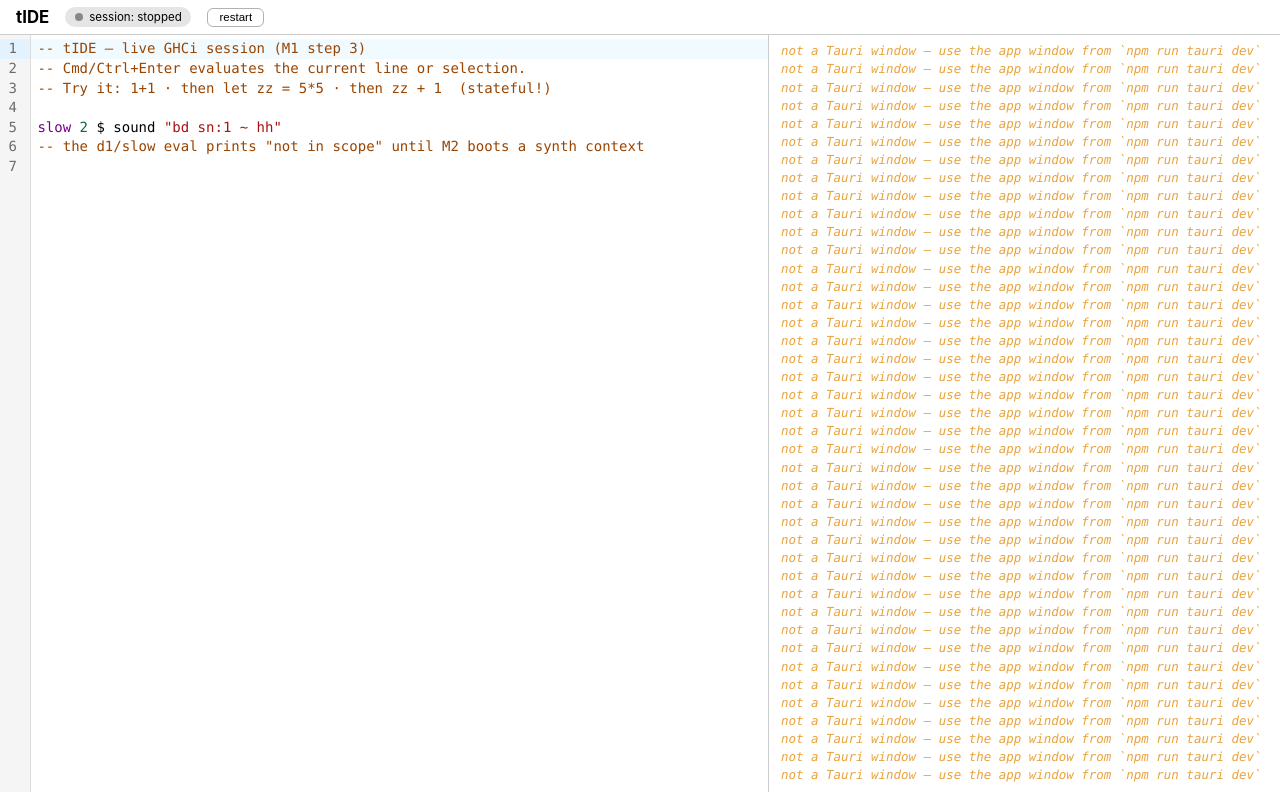
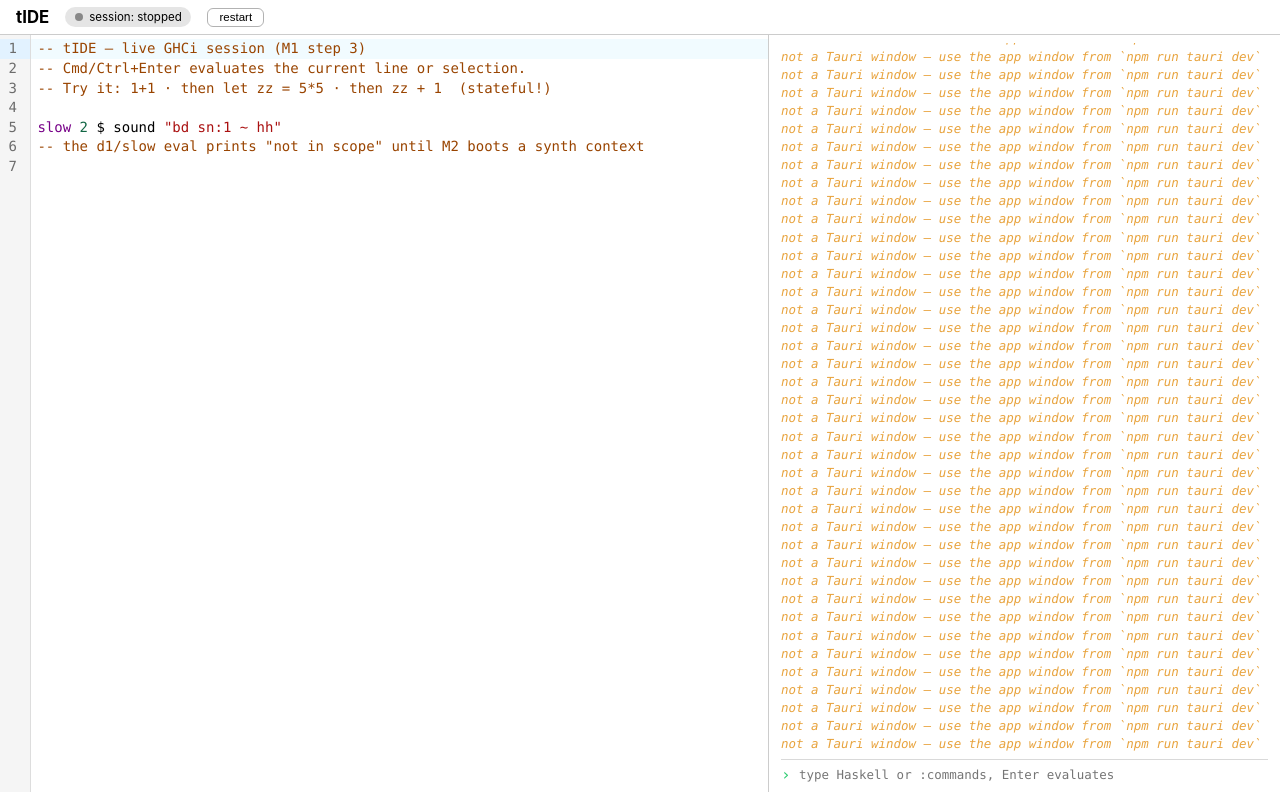
Before and after one commit to Hadidomena/tIDE, a SvelteKit app: page / in a window 1280 px wide. Built offline with nearby package versions, Linux system fonts and the light colour scheme.

Commit message:
feat(m1): initial frontend for editor

```diff
--- a/src/lib/editor/Editor.svelte
+++ b/src/lib/editor/Editor.svelte
@@ -3,6 +3,7 @@
 	import { EditorView, keymap } from '@codemirror/view';
 	import { LanguageSupport } from '@codemirror/language';
 	import { basicSetup } from 'codemirror';
+	import { untrack } from 'svelte';
 	import { tidalLanguage } from './tidal-mode';
 
 	interface Props {
@@ -26,13 +27,15 @@
 		return v.state.doc.lineAt(from).text;
 	}
 
-	// mount once the host element exists
+	// mount once the host element exists.
+	// IMPORTANT: only `host` may be tracked here — reading `content` reactively would make
+	// every keystroke re-run this effect, destroying + recreating the view (focus/cursor loss).
 	$effect(() => {
 		if (!host) return;
 		view = new EditorView({
 			parent: host,
 			state: EditorState.create({
-				doc: content,
+				doc: untrack(() => content),
 				extensions: [
 					basicSetup,
 					tidalSupport,
--- a/src/lib/session.svelte.ts
+++ b/src/lib/session.svelte.ts
@@ -73,6 +73,11 @@ class SessionModel {
 		}
 	}
 
+	/** visible echo for console-typed input (ghci on pipes does not echo stdin itself) */
+	echo(code: string) {
+		this.push('system', `> ${code}\n`);
+	}
+
 	async restart() {
 		try {
 			this.state = await invoke<SessionState>('session_restart');
--- a/src/routes/+page.svelte
+++ b/src/routes/+page.svelte
@@ -12,6 +12,7 @@ slow 2 $ sound "bd sn:1 ~ hh"
 
 	let consoleEl: HTMLPreElement | undefined = $state();
 	let stickToBottom = true;
+	let lineIn = $state('');
 
 	$effect(() => {
 		void session.connect();
@@ -26,6 +27,15 @@ slow 2 $ sound "bd sn:1 ~ hh"
 
 	function handleEval(code: string) {
 		void session.eval(code);
+	}
+
+	function onConsoleKey(e: KeyboardEvent) {
+		if (e.key !== 'Enter') return;
+		const code = lineIn.trim();
+		if (!code) return;
+		session.echo(code);
+		void session.eval(code);
+		lineIn = '';
 	}
 
 	function onScroll() {
@@ -49,10 +59,21 @@ slow 2 $ sound "bd sn:1 ~ hh"
 	<section class="editor-pane" aria-label="code editor">
 		<Editor bind:content={buffer} onEval={handleEval} />
 	</section>
-	<section class="console-pane" aria-label="console" role="log">
-		<pre bind:this={consoleEl} onscroll={onScroll}>{#each session.chunks as c (c.id)}<span
-					class={c.stream}>{c.text}</span
+	<section class="console-pane" aria-label="console">
+		<pre
+			bind:this={consoleEl}
+			onscroll={onScroll}
+			role="log">{#each session.chunks as c (c.id)}<span class={c.stream}>{c.text}</span
 				>{/each}</pre>
+		<div class="console-row">
+			<span class="prompt">›</span>
+			<input
+				bind:value={lineIn}
+				onkeydown={onConsoleKey}
+				placeholder="type Haskell or :commands, Enter evaluates"
+				aria-label="console input"
+			/>
+		</div>
 	</section>
 </main>
 
@@ -133,6 +154,9 @@ slow 2 $ sound "bd sn:1 ~ hh"
 	}
 
 	.console-pane {
+		display: flex;
+		flex-direction: column;
+		gap: 0.4rem;
 		border-left: 1px solid color-mix(in srgb, currentColor 20%, transparent);
 		padding: 0.5rem 0.75rem;
 		overflow: hidden;
@@ -140,12 +164,37 @@ slow 2 $ sound "bd sn:1 ~ hh"
 
 	.console-pane pre {
 		margin: 0;
+		flex: 1;
+		min-height: 0;
 		font-family: Menlo, Monaco, Consolas, monospace;
 		font-size: 0.78rem;
 		line-height: 1.45;
 		white-space: pre-wrap;
-		height: 100%;
 		overflow-y: auto;
+	}
+
+	.console-row {
+		display: flex;
+		align-items: center;
+		gap: 0.4rem;
+		padding-top: 0.3rem;
+		border-top: 1px solid color-mix(in srgb, currentColor 15%, transparent);
+	}
+
+	.console-row .prompt {
+		font-family: Menlo, monospace;
+		color: #2ecc71;
+	}
+
+	.console-row input {
+		flex: 1;
+		min-width: 0;
+		background: transparent;
+		border: none;
+		outline: none;
+		color: inherit;
+		font-family: Menlo, Monaco, Consolas, monospace;
+		font-size: 0.78rem;
 	}
 
 	.stderr {
```
